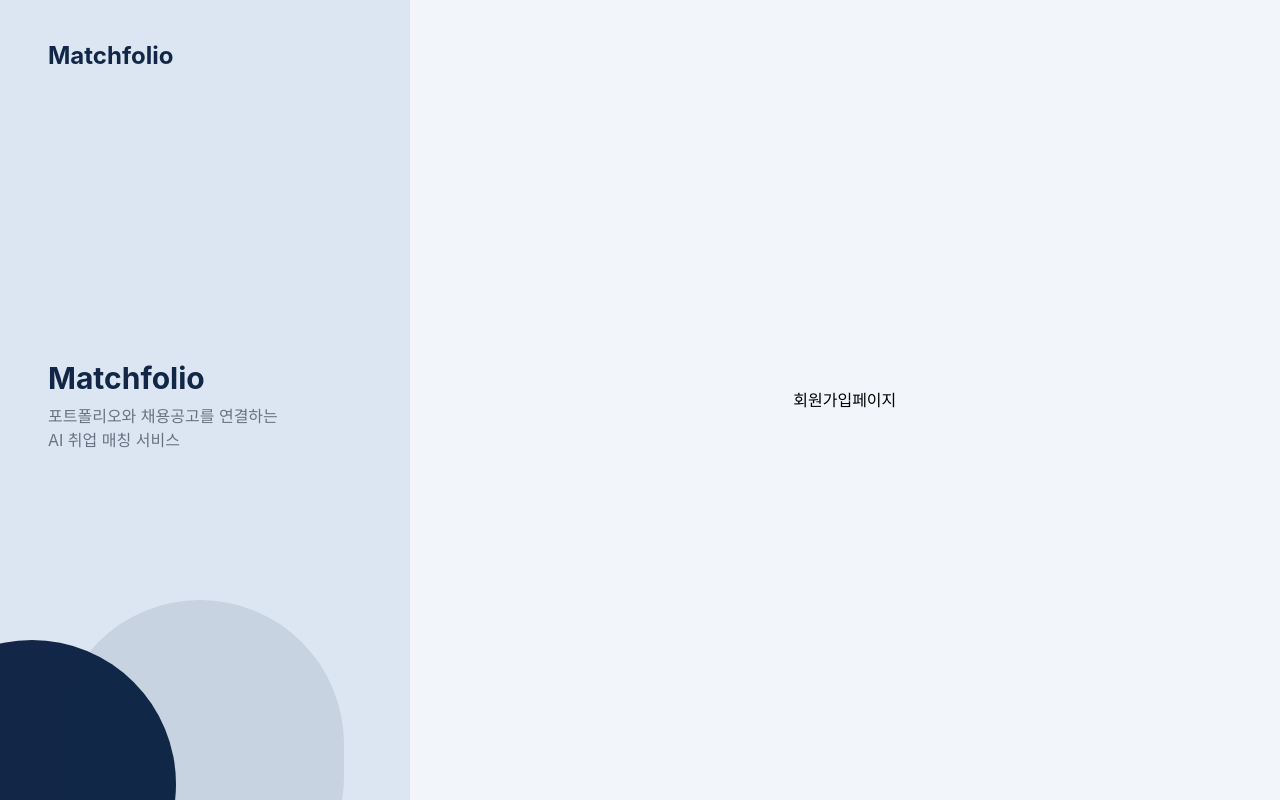
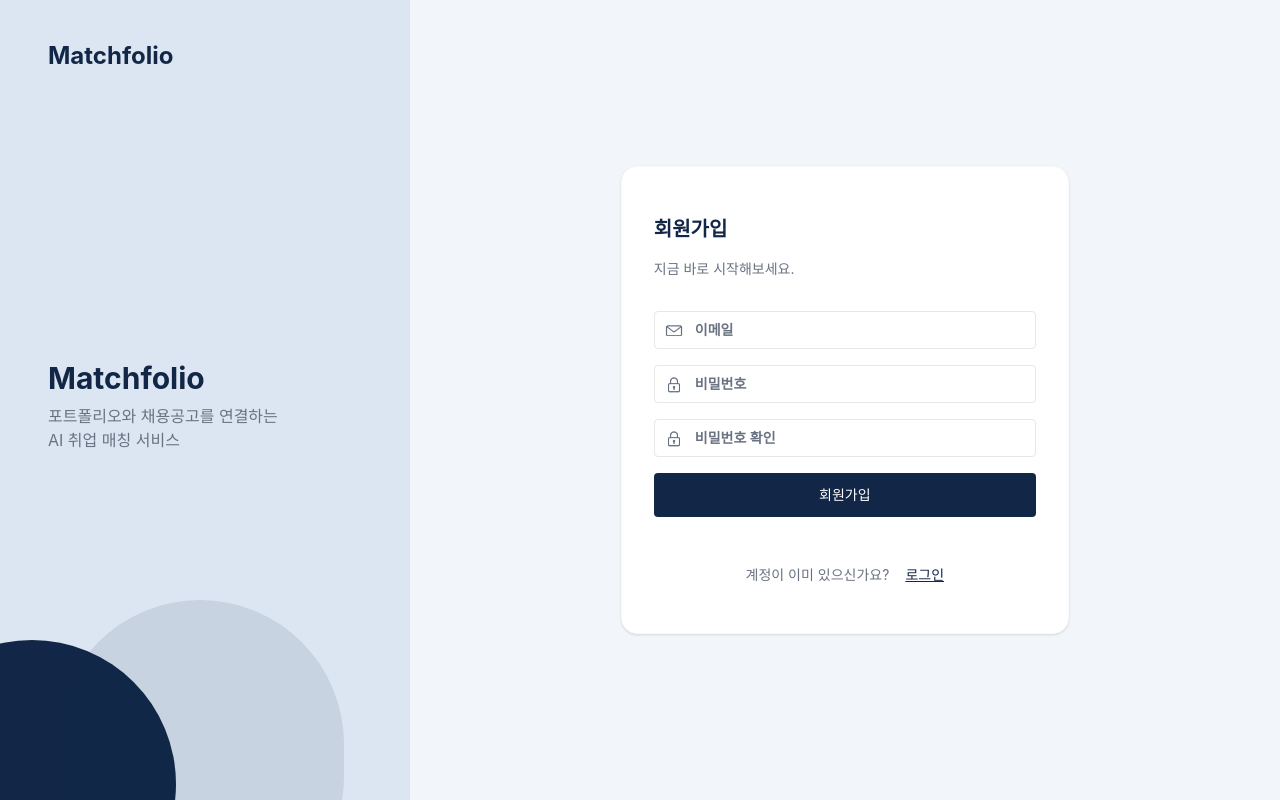
Before and after one commit to dajung-y/matchfolio, a React (Vite) app: page /signup in a window 1280 px wide. Built offline with nearby package versions, Linux system fonts and the light colour scheme.

Commit message:
feat: signup page 구현

```diff
--- a/src/pages/LoginPage.jsx
+++ b/src/pages/LoginPage.jsx
@@ -1,11 +1,12 @@
 import { Link } from "react-router-dom";
-import AuthBranding from "../components/auth/AuthBranding";
+
 import AuthButton from "../components/auth/AuthButton";
 import AuthContainer from "../components/auth/AuthContainer";
 
 import emailIcon from "../assets/icons/email64.png";
 import lockIcon from "../assets/icons/lock64.png";
 export default function LoginPage() {
+  // TODO: 로그인 폼 제출 구현
   const handleSubmit = (e) => {
     e.preventDefault();
   };
--- a/src/pages/SignUpPage.jsx
+++ b/src/pages/SignUpPage.jsx
@@ -1,7 +1,88 @@
+import { Link } from "react-router-dom";
+
+import AuthContainer from "../components/auth/AuthContainer";
+
+import emailIcon from "../assets/icons/email64.png";
+import lockIcon from "../assets/icons/lock64.png";
+import AuthButton from "../components/auth/AuthButton";
 export default function SignUpPage() {
+  // TODO: 회원가입 폼 제출 구현
+  const handleSubmit = (e) => {
+    e.preventDefault();
+  };
   return (
     <main>
-      <h1>회원가입페이지</h1>
+      <AuthContainer>
+        {/* title */}
+        <div>
+          <h2 className="text-xl font-semibold text-primary">회원가입</h2>
+          <p className="mt-4 text-sm text-gray-500">지금 바로 시작해보세요.</p>
+        </div>
+
+        {/* form */}
+        <form onSubmit={handleSubmit} className="mt-8 space-y-4">
+          {/* email */}
+          <div className="relative">
+            <img
+              src={emailIcon}
+              alt=""
+              className="absolute left-2 top-1/2 -translate-y-1/2 h-6 w-6 object-contain"
+            />
+            <input
+              id="email"
+              name="email"
+              type="email"
+              className="w-full px-2 pl-10 py-2 rounded border border-gray-200 text-sm placeholder:text-gray-500 placeholder:font-semibold outline-none focus:border-primary-medium"
+              placeholder="이메일"
+            />
+          </div>
+
+          {/* password */}
+          <div className="relative">
+            <img
+              src={lockIcon}
+              alt=""
+              className="absolute left-2 top-1/2 -translate-y-1/2 h-6 w-6 object-contain"
+            />
+            <input
+              id="password"
+              name="password"
+              type="password"
+              className="w-full px-2 pl-10 py-2 rounded border border-gray-200 text-sm placeholder:text-gray-500 placeholder:font-semibold outline-none focus:border-primary-medium"
+              placeholder="비밀번호"
+            />
+          </div>
+
+          {/* confirm */}
+          <div className="relative">
+            <img
+              src={lockIcon}
+              alt=""
+              className="absolute left-2 top-1/2 -translate-y-1/2 h-6 w-6 object-contain"
+            />
+            <input
+              id="confirm"
+              name="confirm"
+              type="password"
+              className="w-full px-2 pl-10 py-2 rounded border border-gray-200 text-sm placeholder:text-gray-500 placeholder:font-semibold outline-none focus:border-primary-medium"
+              placeholder="비밀번호 확인"
+            />
+          </div>
+
+          {/* signupBt */}
+          <div className="mt-2">
+            <AuthButton title={"회원가입"} />
+          </div>
+        </form>
+
+        {/* info */}
+        <div className="mt-12 flex items-center justify-center gap-4">
+          <p className="text-sm text-gray-500">계정이 이미 있으신가요?</p>
+          <Link to={"/login"} className="underline text-sm text-primary">
+            로그인
+          </Link>
+        </div>
+      </AuthContainer>
     </main>
   );
 }
```
